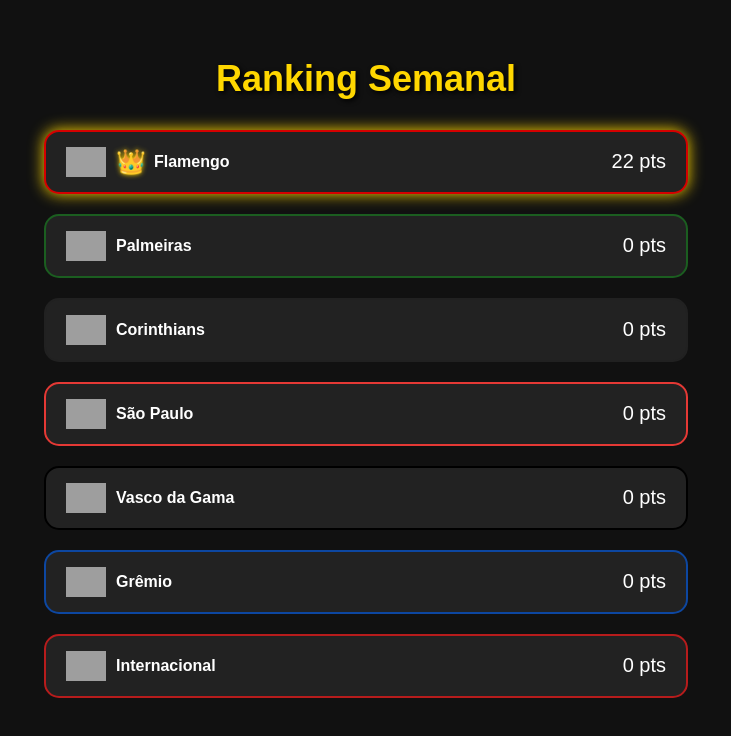
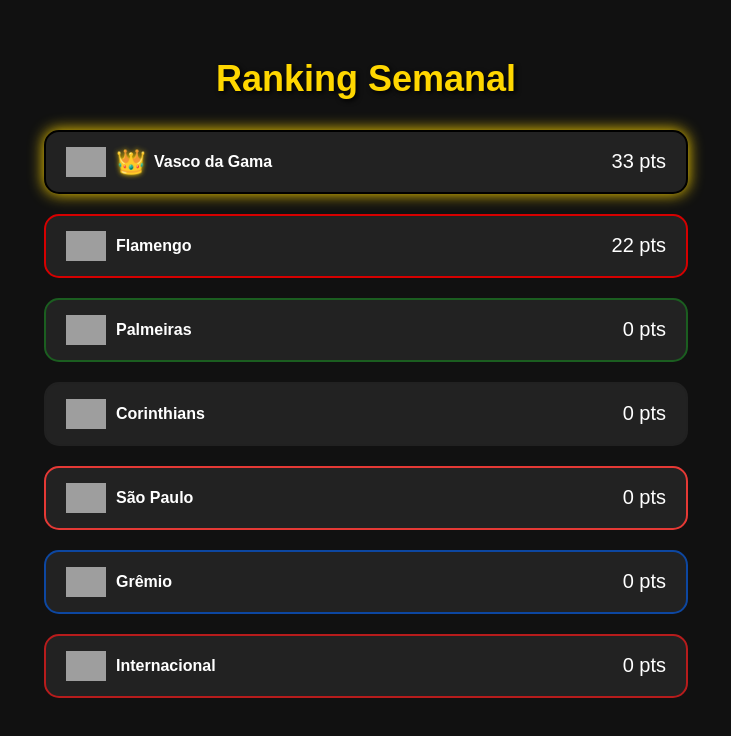
Before and after one commit to JOGOS-ATUAIS-ATUALIZADOS/placarteste, a plain HTML site: page index.html in a window 1280 px wide. Shown: the whole page, without its empty margins (274-1005 px from the left). Drawn offline with Linux system fonts and the light colour scheme; grey boxes are pictures that could not be loaded.

Commit message:
Update index.html

```diff
--- a/index.html
+++ b/index.html
@@ -33,9 +33,15 @@
           <h2>Ranking Semanal</h2>
           <div class="ranking">
 
-          <div class="time top1" style="border-color: #d50000">
+          <div class="time top1" style="border-color: #000000">
+            <img src="https://upload.wikimedia.org/wikipedia/pt/thumb/a/ac/CRVascodaGama.png/120px-CRVascodaGama.png" alt="Vasco da Gama">
+            <div class="nome-time"><span class="coroa">👑</span>Vasco da Gama</div>
+            <div class="pontos">33 pts</div>
+          </div>
+
+          <div class="time " style="border-color: #d50000">
             <img src="https://upload.wikimedia.org/wikipedia/commons/thumb/2/2e/Flamengo_braz_logo.svg/250px-Flamengo_braz_logo.svg.png" alt="Flamengo">
-            <div class="nome-time"><span class="coroa">👑</span>Flamengo</div>
+            <div class="nome-time">Flamengo</div>
             <div class="pontos">22 pts</div>
           </div>
 
@@ -57,12 +63,6 @@
             <div class="pontos">0 pts</div>
           </div>
 
-          <div class="time " style="border-color: #000000">
-            <img src="https://upload.wikimedia.org/wikipedia/pt/thumb/a/ac/CRVascodaGama.png/120px-CRVascodaGama.png" alt="Vasco da Gama">
-            <div class="nome-time">Vasco da Gama</div>
-            <div class="pontos">0 pts</div>
-          </div>
-
           <div class="time " style="border-color: #0d47a1">
             <img src="https://upload.wikimedia.org/wikipedia/commons/thumb/0/08/Gremio_logo.svg/250px-Gremio_logo.svg.png" alt="Grêmio">
             <div class="nome-time">Grêmio</div>
```
